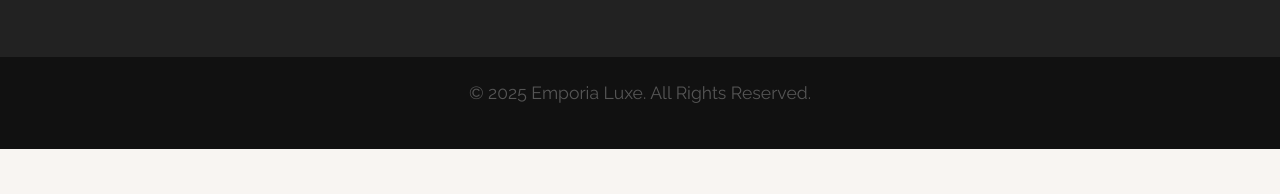
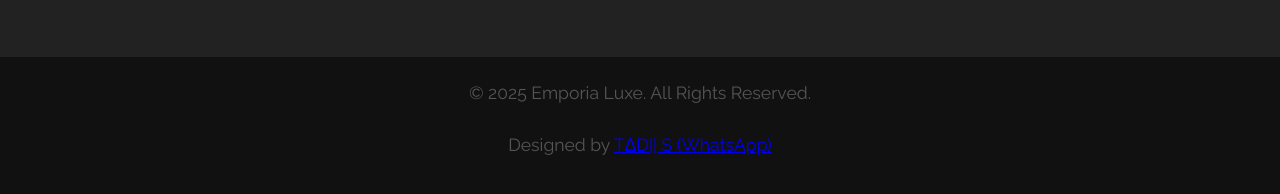
Before and after one commit to TADI-I/Emporia-Luxe-Excellence-Meets-Elegance, a plain HTML site: page index.html in a window 1280 px wide. Shown: the part 4811-5005 px from the top of the page. Before the commit the page ends 4960 px from the top, so only its background shows below. Drawn offline with nearby package versions, Linux system fonts and the light colour scheme.

Commit message:
contact details

```diff
--- a/index.html
+++ b/index.html
@@ -602,6 +602,7 @@
     <footer>
         <div class="container">
             <p>&copy; 2025 Emporia Luxe. All Rights Reserved.</p>
+            <p>Designed by <a href="https://wa.me/27629622755" target="_blank">TΔD|| S (WhatsApp)</a></p>
         </div>
     </footer>
 
```
